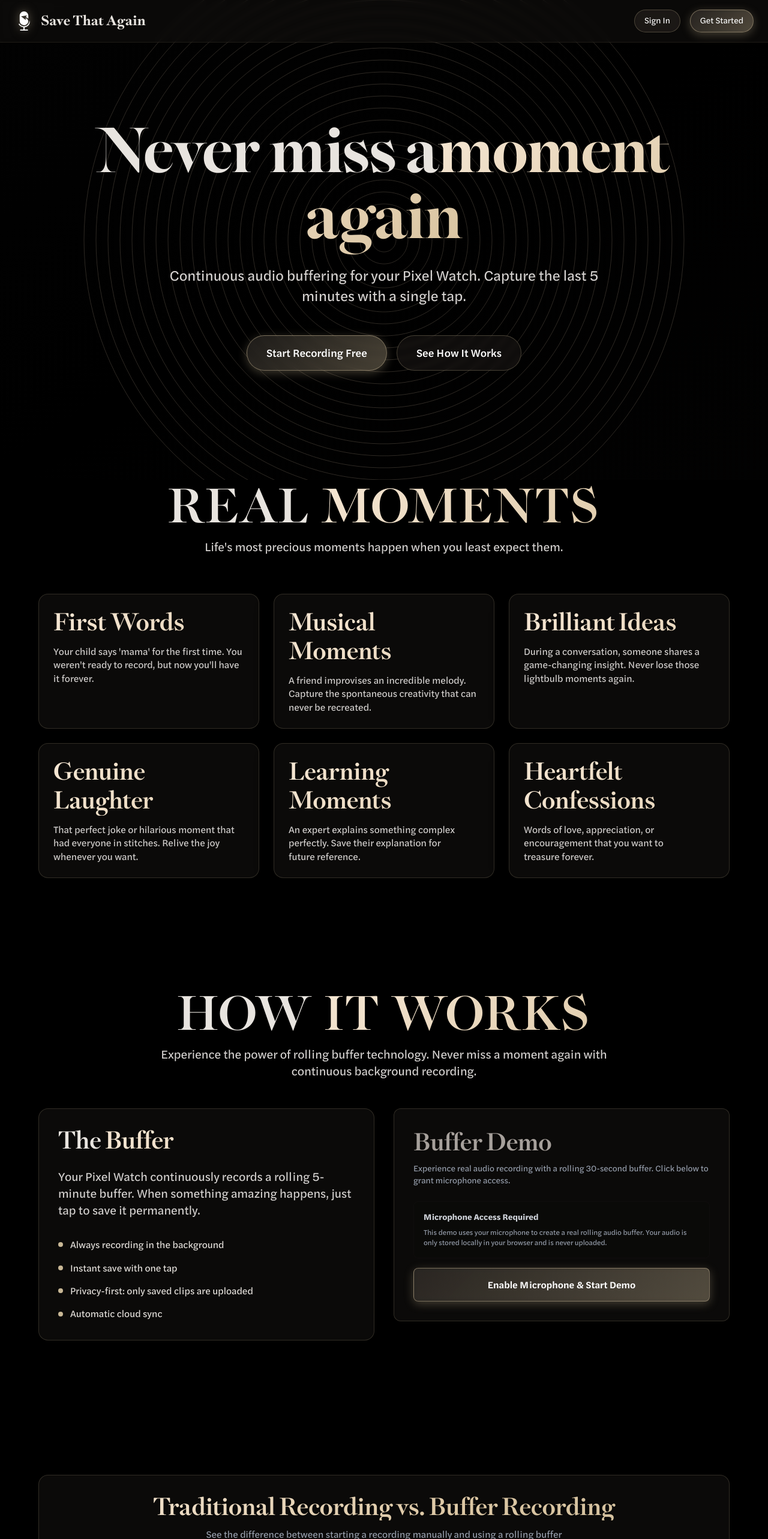
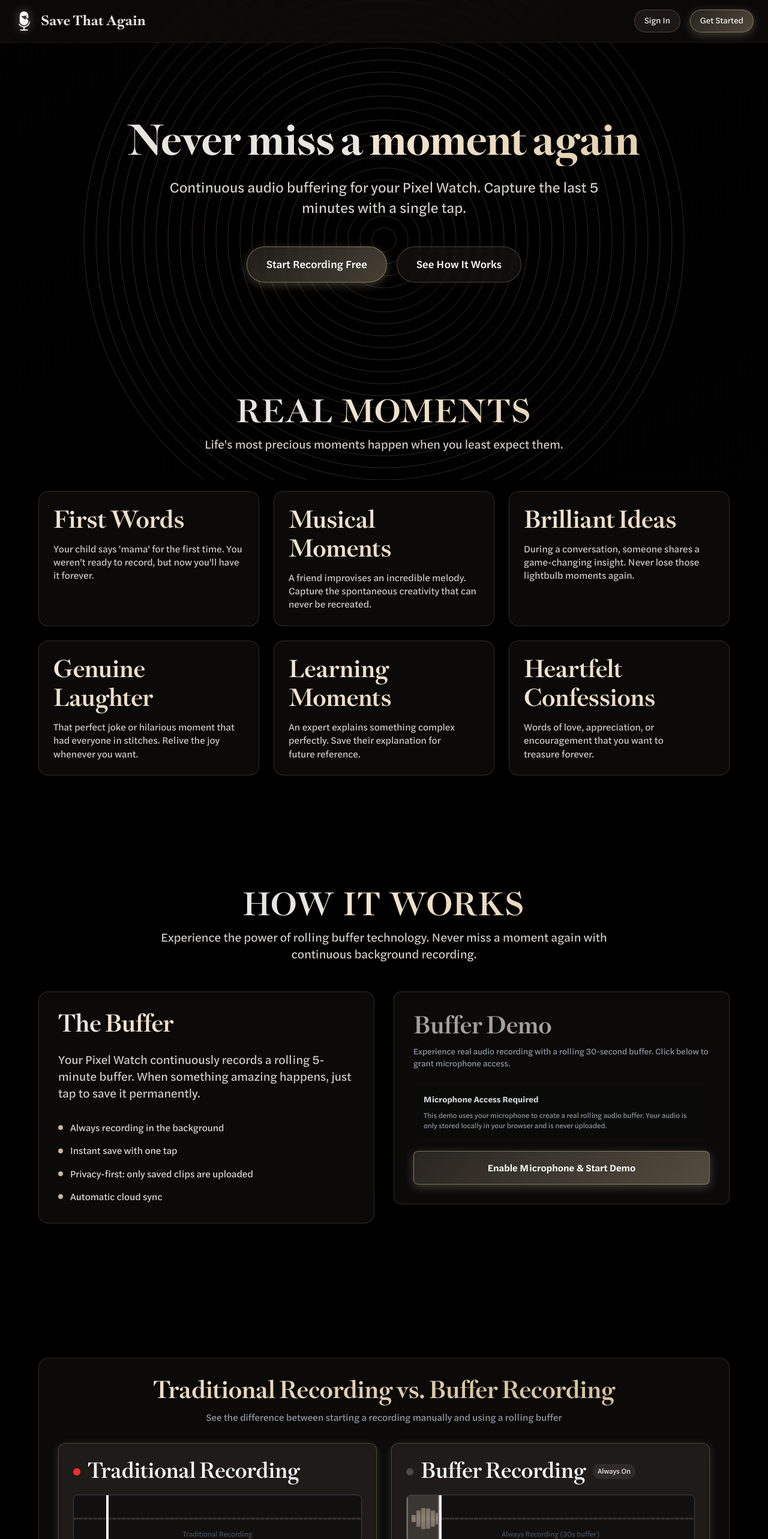
Before and after one commit to Liiift-Studio/save-that-again-backend, a Next.js app: page / in a window 1280 px wide. Shown: the top 2566 px of the page at 60% size. Built offline with nearby package versions, Linux system fonts and the light colour scheme.

Commit message:
Add text-wrap balance to headers, reduce header sizes, and add Footer to all pages

```diff
--- a/app/about/page.tsx
+++ b/app/about/page.tsx
@@ -65,7 +65,7 @@ export default function AboutPage() {
 						<BufferDemo />
 
 						<div className="mt-6">
-							<h3 className="text-lg font-semibold mb-3">Key Features</h3>
+							<h3 className="text-lg font-semibold pb-3">Key Features</h3>
 							<ul className="list-disc list-inside space-y-2 ml-4">
 								<li>Runs quietly in the background on your Pixel Watch</li>
 								<li>Press the button to save the last 30 seconds</li>
--- a/app/brand/page.tsx
+++ b/app/brand/page.tsx
@@ -1,6 +1,7 @@
 // Internal brand package and style guide - not linked publicly but accessible via URL
 import Link from 'next/link';
 import InteractiveBackground from '../components/InteractiveBackground';
+import Footer from '../components/Footer';
 
 export default function BrandPage() {
 	return (
@@ -304,7 +305,7 @@ export default function BrandPage() {
 
 						<div className="space-y-6">
 							<div>
-								<h3 className="text-xl font-semibold mb-3 text-stone-400">Do's</h3>
+								<h3 className="text-xl font-semibold pb-3 text-stone-400">Do's</h3>
 								<ul className="space-y-2 text-stone-300">
 									<li className="flex items-start">
 										<span className="text-green-400 mr-3">✓</span>
@@ -330,7 +331,7 @@ export default function BrandPage() {
 							</div>
 
 							<div>
-								<h3 className="text-xl font-semibold mb-3 text-stone-400">Don'ts</h3>
+								<h3 className="text-xl font-semibold pb-3 text-stone-400">Don'ts</h3>
 								<ul className="space-y-2 text-stone-300">
 									<li className="flex items-start">
 										<span className="text-red-400 mr-3">✗</span>
@@ -448,6 +449,9 @@ export default function BrandPage() {
 					</section>
 				</div>
 			</main>
+
+			{/* Footer */}
+			<Footer />
 		</div>
 	);
 }
--- a/app/components/InteractivePlayground.tsx
+++ b/app/components/InteractivePlayground.tsx
@@ -122,7 +122,7 @@ export default function InteractivePlayground() {
 	return (
 		<div className="glass-card p-8 rounded-2xl">
 			<div className="mb-6 text-center">
-				<h3 className="text-3xl font-bold mb-3 text-gradient">
+				<h3 className="text-3xl font-bold pb-3 text-gradient">
 					Interactive Practice Mode
 				</h3>
 				<p className="text-gray-400">
--- a/app/components/RecordingComparison.tsx
+++ b/app/components/RecordingComparison.tsx
@@ -123,7 +123,7 @@ export default function RecordingComparison() {
 	return (
 		<div className="glass-card p-8 rounded-2xl">
 			<div className="mb-8 text-center">
-				<h3 className="text-3xl font-bold mb-3 text-gradient">
+				<h3 className="text-3xl font-bold pb-3 text-gradient">
 					Traditional Recording vs. Buffer Recording
 				</h3>
 				<p className="text-gray-400">
--- a/app/globals.css
+++ b/app/globals.css
@@ -50,19 +50,20 @@ p, span, div, a, li, label {
 
 h1, h2, h3, h4, h5, h6 {
 	font-family: 'Daith', -apple-system, BlinkMacSystemFont, sans-serif;
+	text-wrap: balance;
 }
 
 h1 {
 	font-weight: 800;
 	font-optical-sizing: auto;
-	font-size: 96px;
+	font-size: 64px;
 	line-height: 1.15;
 }
 
 h2 {
 	font-weight: 600;
 	font-optical-sizing: auto;
-	font-size: 72px;
+	font-size: 48px;
 	text-transform: uppercase;
 	letter-spacing: 0.05em;
 	word-spacing: 0.05em;
--- a/app/login/page.tsx
+++ b/app/login/page.tsx
@@ -7,6 +7,7 @@ import { useRouter } from 'next/navigation';
 import Link from 'next/link';
 import Image from 'next/image';
 import InteractiveBackground from '../components/InteractiveBackground';
+import Footer from '../components/Footer';
 
 export default function LoginPage() {
 	const [email, setEmail] = useState('');
@@ -88,7 +89,7 @@ export default function LoginPage() {
 			<div className="relative z-10 flex items-center justify-center min-h-[calc(100vh-80px)] p-4">
 				<div className="max-w-md w-full glass-card p-8 rounded-2xl">
 					<div className="text-center mb-8">
-						<h1 className="text-3xl font-bold mb-2">Welcome Back</h1>
+						<h1 className="text-2xl font-bold mb-2">Welcome Back</h1>
 						<p className="text-gray-400">Login to access your audio clips</p>
 					</div>
 
@@ -175,6 +176,9 @@ export default function LoginPage() {
 					</div>
 				</div>
 			</div>
+
+			{/* Footer */}
+			<Footer />
 		</div>
 	);
 }
--- a/app/page.tsx
+++ b/app/page.tsx
@@ -88,7 +88,9 @@ export default function Home() {
 				<div className="max-w-5xl mx-auto text-center">
 				<div className={`transition-all duration-1000 ${mounted ? 'opacity-100 translate-y-0' : 'opacity-0 translate-y-10'}`}>
 					<h1 className="text-6xl md:text-7xl lg:text-8xl font-bold mb-6 leading-tight" style={{ color: 'var(--foreground)' }}>
-						Never miss a
+						<span className="">
+							Never miss a&nbsp;
+						</span>
 						<span className="block text-gradient">
 							moment again
 						</span>
@@ -401,7 +403,7 @@ function FeatureItem({ text }: { text: string }) {
 function FeatureCard({ title, description }: { title: string; description: string }) {
 	return (
 		<div className="glass-card p-6 rounded-2xl hover:scale-105 transition-all group">
-			<h3 className="text-2xl font-bold mb-3 text-gradient">{title}</h3>
+			<h3 className="text-2xl font-bold pb-3 text-gradient">{title}</h3>
 			<p className="leading-relaxed text-stone-300">{description}</p>
 		</div>
 	);
@@ -410,7 +412,7 @@ function FeatureCard({ title, description }: { title: string; description: strin
 function UseCaseCard({ title, description }: { title: string; description: string }) {
 	return (
 		<div className="glass-card p-6 rounded-2xl hover:scale-105 transition-all group">
-			<h3 className="text-2xl font-bold mb-3 text-gradient">{title}</h3>
+			<h3 className="text-2xl font-bold pb-3 text-gradient">{title}</h3>
 			<p className="leading-relaxed text-stone-300">{description}</p>
 		</div>
 	);
@@ -455,7 +457,7 @@ function PricingCard({
 		<div className={`${popular ? 'glass-card-popular' : 'glass-card'} p-8 rounded-2xl relative ${popular ? 'ring-2' : ''}`} style={popular ? { borderColor: 'var(--accent-blue)' } : {}}>
 			{popular && (
 				<div className="absolute -top-4 left-1/2 transform -translate-x-1/2">
-					<span style={{background: "var(--accent-blue)", color: "white"}} className="uppercase glass-button-primary px-4 py-1 rounded-full text-sm font-bold">
+					<span style={{background: "var(--accent-blue)", color: "var(--background)"}} className="uppercase glass-button-primary px-4 py-1 rounded-full text-sm font-bold">
 						Most Popular
 					</span>
 				</div>
--- a/app/press/page.tsx
+++ b/app/press/page.tsx
@@ -71,7 +71,7 @@ export default function PressPage() {
 
 						<div className="space-y-6">
 							<div>
-								<h3 className="text-xl font-semibold mb-3 text-stone-400">Brand Assets</h3>
+								<h3 className="text-xl font-semibold pb-3 text-stone-400">Brand Assets</h3>
 								<ul className="space-y-2 text-stone-300">
 									<li className="flex items-start">
 										<span className="text-stone-400 mr-3">•</span>
@@ -89,8 +89,8 @@ export default function PressPage() {
 							</div>
 
 							<div>
-								<h3 className="text-xl font-semibold mb-3 text-stone-400">Screenshots & Media</h3>
-								<p className="text-stone-300 mb-3">
+								<h3 className="text-xl font-semibold pb-3 text-stone-400">Screenshots & Media</h3>
+								<p className="text-stone-300 pb-3">
 									High-resolution screenshots and promotional materials available upon request.
 								</p>
 								<p className="text-stone-300">
@@ -99,7 +99,7 @@ export default function PressPage() {
 							</div>
 
 							<div>
-								<h3 className="text-xl font-semibold mb-3 text-stone-400">Company Information</h3>
+								<h3 className="text-xl font-semibold pb-3 text-stone-400">Company Information</h3>
 								<p className="text-stone-300">
 									For detailed company information, product specifications, or to schedule an interview, please reach out to our press team.
 								</p>
--- a/app/signup/page.tsx
+++ b/app/signup/page.tsx
@@ -7,6 +7,7 @@ import { useRouter } from 'next/navigation';
 import Link from 'next/link';
 import Image from 'next/image';
 import InteractiveBackground from '../components/InteractiveBackground';
+import Footer from '../components/Footer';
 
 export default function SignupPage() {
 	const [email, setEmail] = useState('');
@@ -182,6 +183,9 @@ export default function SignupPage() {
 					</div>
 				</div>
 			</div>
+
+			{/* Footer */}
+			<Footer />
 		</div>
 	);
 }
```
